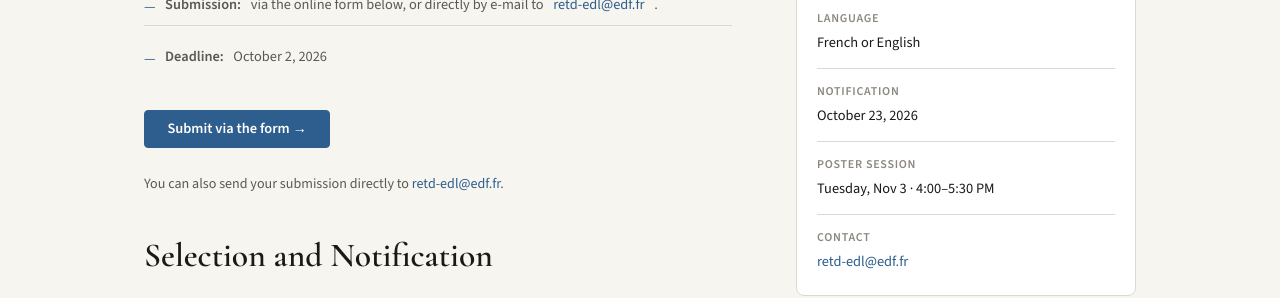
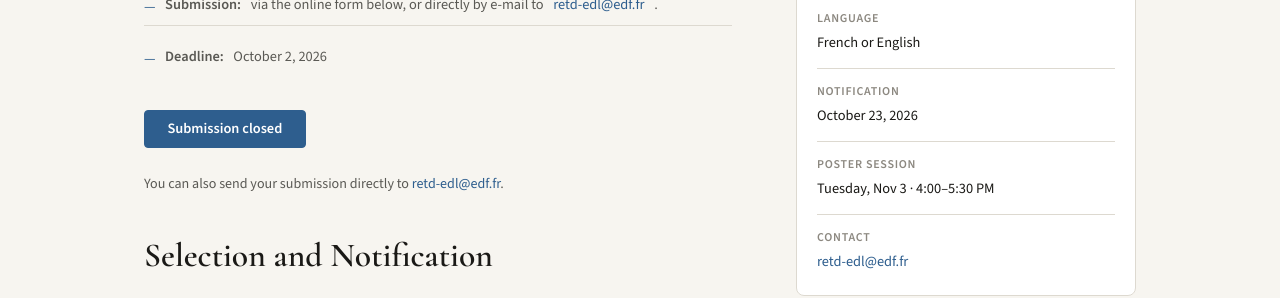
Before and after one commit to yvenn-amara/DECATTLON, a Jekyll site: the page built from call-for-posters.md, in a window 1280 px wide and 900 px high, scrolled down 984 px. Shown: the part 163-461 px from the top of the window. Built offline with Jekyll 4.4.1, drawn with Linux system fonts in a browser that asks for light colours.

Commit message:
Change submission link to 'Submission closed'
Updated submission link to indicate closure.

```diff
--- a/call-for-posters.md
+++ b/call-for-posters.md
@@ -56,8 +56,8 @@ description: Information and instructions for submitting a poster to the worksho
         </ul>
 
         <div class="hero-actions mt-4">
-          <a href="https://framaforms.org/transfer-learning-and-time-series-fm-1781970359" class="btn btn-primary" target="_blank" rel="noopener">
-            Submit via the form →
+          <a class="btn btn-primary" target="_blank" rel="noopener">
+            Submission closed
           </a>
         </div>
 
```
